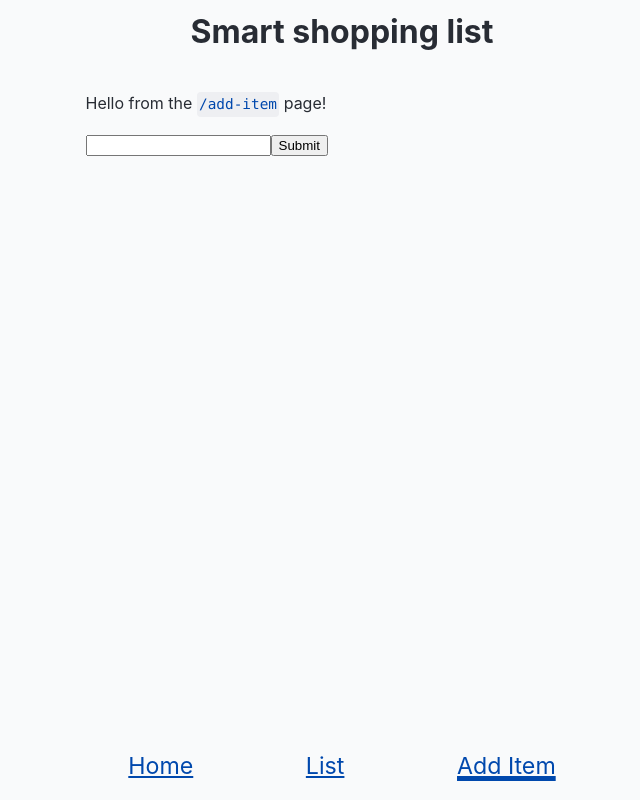
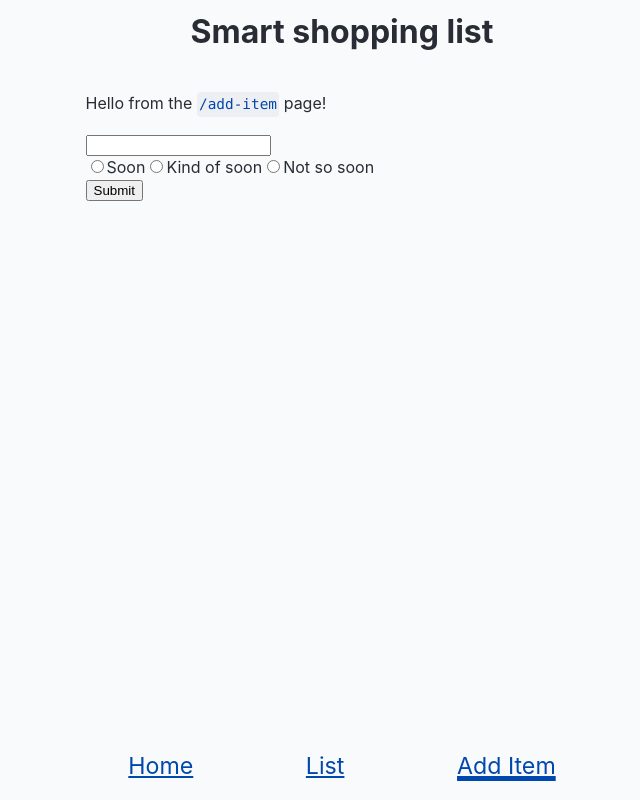
Before and after one commit to the-collab-lab/tcl-60-smart-shopping-list, a React (Vite) app: page /add-item in a window 1280 px wide. Shown: the whole page, without its empty margins (298-938 px from the left). Built offline with nearby package versions, Linux system fonts and the light colour scheme; no server answers; the database is empty.

Commit message:
Add radio buttons

```diff
--- a/src/views/AddItem.jsx
+++ b/src/views/AddItem.jsx
@@ -24,6 +24,41 @@ export function AddItem() {
 					value={formData.itemName}
 				/>
 
+				<div>
+					<label>
+						<input
+							id="7days"
+							type="radio"
+							value="7"
+							checked={formData.daysUntilNextPurchase === '7'}
+							onChange={handleChange}
+						/>
+						Soon
+					</label>
+					<label>
+						<input
+							id="14days"
+							type="radio"
+							value="14"
+							checked={formData.daysUntilNextPurchase === '14'}
+							name=""
+							onChange={handleChange}
+						/>
+						Kind of soon
+					</label>
+					<label>
+						<input
+							id="30days"
+							type="radio"
+							value="30"
+							checked={formData.daysUntilNextPurchase === '30'}
+							name="soon"
+							onChange={handleChange}
+						/>
+						Not so soon
+					</label>
+				</div>
+
 				<button>Submit</button>
 			</form>
 		</>
```
